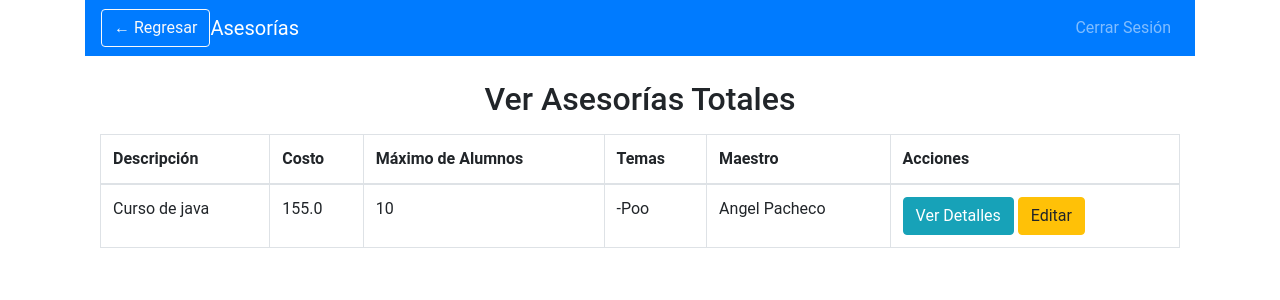
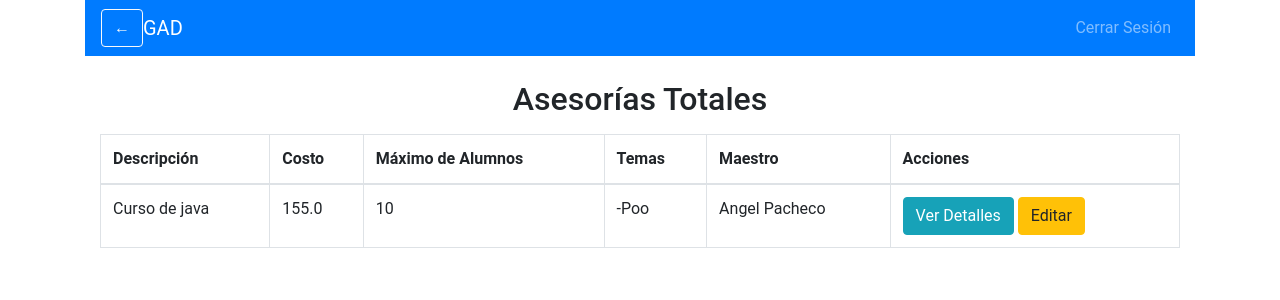
Before and after one commit to DanielAlcaraz117/Mi_proyecto, a Flask app: page /ver_asesorias_totales in a window 1280 px wide. Shown: the top 300 px of the page. Run offline with Flask 3, Linux system fonts and the light colour scheme; a user stored in the database is signed in; some libraries are stand-ins or nearby versions.

Commit message:
Pequeños cambios de diseño

```diff
--- a/ProyectoWeb/app.py
+++ b/ProyectoWeb/app.py
@@ -218,7 +218,7 @@ def borrar_asesoria(id):
     flash('Asesoría eliminada con éxito.')
     return redirect(url_for('dashboard_maestro'))
 
-# Ruta para editar una asesoría - Gabo
+# Ruta para editar una asesoría
 @app.route('/editar_asesoria/<int:id>', methods=['GET', 'POST'])
 @login_required
 def editar_asesoria(id):
--- a/ProyectoWeb/templates/crear_usuario.html
+++ b/ProyectoWeb/templates/crear_usuario.html
@@ -4,7 +4,7 @@
 {% block content %}
 <!-- Inicia el bloque 'content' donde se añadirá el contenido específico de esta página -->
 
-<button class="btn btn-outline-primary" onclick="window.history.back();" style="position: absolute; top: 10px; left: 10px;">← Regresar</button>
+<button class="btn btn-outline-primary" onclick="window.history.back();" style="position: absolute; top: 10px; left: 10px;">←</button>
 
 <div class="container d-flex justify-content-center align-items-center" style="min-height: 100vh;">
     <!-- Contenedor principal con clases de Bootstrap para centrar vertical y horizontalmente el contenido -->
@@ -13,7 +13,7 @@
     <div class="text-center">
         <!-- Contenedor interno centrado para el contenido -->
 
-        <h2>Registrarse como</h2>
+        <h2>¿Registrarse como?</h2>
         <!-- Título de la sección -->
 
         <div class="mt-4">
--- a/ProyectoWeb/templates/dashboard_alumno.html
+++ b/ProyectoWeb/templates/dashboard_alumno.html
@@ -15,7 +15,7 @@
 <div class="container mt-4">
     <h2 class="text-center">Asesorías Disponibles</h2>
     <!-- Título centrado para la sección de asesorías -->
-    <button class="btn btn-secondary mb-3" onclick="window.history.back()"><i class="fas fa-arrow-left"></i> Volver</button>
+    <button class="btn btn-secondary mb-3" onclick="window.history.back()"><i class="fas fa-arrow-left"></i></button>
     <!-- Botón para regresar a la página anterior usando JavaScript -->
     <table class="table table-bordered mt-3">
         <thead>
--- a/ProyectoWeb/templates/dashboard_maestro.html
+++ b/ProyectoWeb/templates/dashboard_maestro.html
@@ -8,7 +8,7 @@
     <div class="collapse navbar-collapse">
         <ul class="navbar-nav ml-auto">
             <li class="nav-item">
-                <a class="nav-link" href="{{ url_for('ver_asesorias_totales') }}">Ver Asesorías Totales</a>
+                <a class="nav-link" href="{{ url_for('ver_asesorias_totales') }}">Asesorías Totales</a>
             </li>
             <li class="nav-item">
                 <a class="nav-link" href="{{ url_for('logout') }}">Cerrar Sesión</a>
@@ -21,7 +21,7 @@
     <!-- Contenedor principal con margen superior (mt-4) -->
 
     <!-- Botón de retroceso -->
-    <button class="btn btn-secondary mb-3" onclick="window.history.back()"><i class="fas fa-arrow-left"></i> Volver</button>
+    <button class="btn btn-secondary mb-3" onclick="window.history.back()"><i class="fas fa-arrow-left"></i></button>
     <!-- Botón para regresar a la página anterior usando JavaScript -->
 
     <h2 class="text-center">Tus Asesorías</h2>
--- a/ProyectoWeb/templates/editar_asesoria.html
+++ b/ProyectoWeb/templates/editar_asesoria.html
@@ -1,6 +1,6 @@
 {% extends 'base.html' %}
 {% block content %}
-<button class="btn btn-outline-primary" onclick="window.history.back();" style="position: absolute; top: 10px; left: 10px;">← Regresar</button>
+<button class="btn btn-outline-primary" onclick="window.history.back();" style="position: absolute; top: 10px; left: 10px;">←</button>
 <div class="container mt-4">
     <h2 class="text-center">Editar Asesoría</h2>
     <form method="POST" action="{{ url_for('editar_asesoria', id=asesoria.id) }}">
--- a/ProyectoWeb/templates/nueva_asesoria.html
+++ b/ProyectoWeb/templates/nueva_asesoria.html
@@ -33,9 +33,7 @@
         </form>
 
         <!-- Enlace para registro si el usuario no tiene cuenta -->
-        <div class="text-center mt-3">
-            <a href="{{ url_for('crear_usuario') }}" class="text-white">¿No tienes una cuenta? Regístrate</a>
-        </div>
+
     </div>
 </div>
 {% endblock %}
--- a/ProyectoWeb/templates/registro_alumno.html
+++ b/ProyectoWeb/templates/registro_alumno.html
@@ -3,7 +3,7 @@
 {% block content %}
 <!-- Inicia el bloque de contenido personalizado -->
 
-<button class="btn btn-outline-primary" onclick="window.history.back();" style="position: absolute; top: 10px; left: 10px;">← Regresar</button>
+<button class="btn btn-outline-primary" onclick="window.history.back();" style="position: absolute; top: 10px; left: 10px;">←</button>
 
 <div class="container mt-5">
     <!-- Contenedor principal con margen superior -->
--- a/ProyectoWeb/templates/registro_maestro.html
+++ b/ProyectoWeb/templates/registro_maestro.html
@@ -4,7 +4,7 @@
 {% block content %}
 <!-- Inicia el bloque de contenido personalizado -->
 
-<button class="btn btn-outline-primary" onclick="window.history.back();" style="position: absolute; top: 10px; left: 10px;">← Regresar</button>
+<button class="btn btn-outline-primary" onclick="window.history.back();" style="position: absolute; top: 10px; left: 10px;">←</button>
 
 <div class="container mt-5">
     <!-- Contenedor principal con margen superior -->
@@ -94,10 +94,10 @@
 
             <select class="form-control" id="nivel" name="nivel">
                 <!-- Menú desplegable para seleccionar el nivel de estudios -->
-
+                <option value="licenciatura">Licenciatura</option>
+                <!-- Opción de nivel de estudios: Doctorado -->
                 <option value="maestria">Maestría</option>
                 <!-- Opción de nivel de estudios: Maestría -->
-
                 <option value="doctorado">Doctorado</option>
                 <!-- Opción de nivel de estudios: Doctorado -->
             </select>
--- a/ProyectoWeb/templates/ver_asesoria.html
+++ b/ProyectoWeb/templates/ver_asesoria.html
@@ -1,7 +1,7 @@
 {% extends 'base.html' %}
 {% block content %}
 <nav class="navbar navbar-expand-lg navbar-dark bg-primary">
-    <button class="btn btn-outline-light" onclick="window.history.back();">← Regresar</button>
+    <button class="btn btn-outline-light" onclick="window.history.back();">←</button>
     <a class="navbar-brand" href="#">Detalles de la Asesoría</a>
 </nav>
 <div class="container mt-4">
--- a/ProyectoWeb/templates/ver_asesorias_totales.html
+++ b/ProyectoWeb/templates/ver_asesorias_totales.html
@@ -6,8 +6,8 @@
 
 <nav class="navbar navbar-expand-lg navbar-dark bg-primary">
     <!-- Barra de navegación de color primario -->
-    <button class="btn btn-outline-light" onclick="window.history.back();">← Regresar</button>
-    <a class="navbar-brand" href="#">Asesorías</a>
+    <button class="btn btn-outline-light" onclick="window.history.back();">←</button>
+    <a class="navbar-brand" href="#">GAD</a>
     <!-- Marca de la barra de navegación -->
     <div class="collapse navbar-collapse">
         <ul class="navbar-nav ml-auto">
@@ -21,7 +21,7 @@
 
 <div class="container mt-4">
     <!-- Contenedor principal para el contenido -->
-    <h2 class="text-center">Ver Asesorías Totales</h2>
+    <h2 class="text-center">Asesorías Totales</h2>
     <!-- Título centrado para la sección de asesorías -->
     <table class="table table-bordered mt-3">
         <!-- Tabla que muestra las asesorías -->
```
